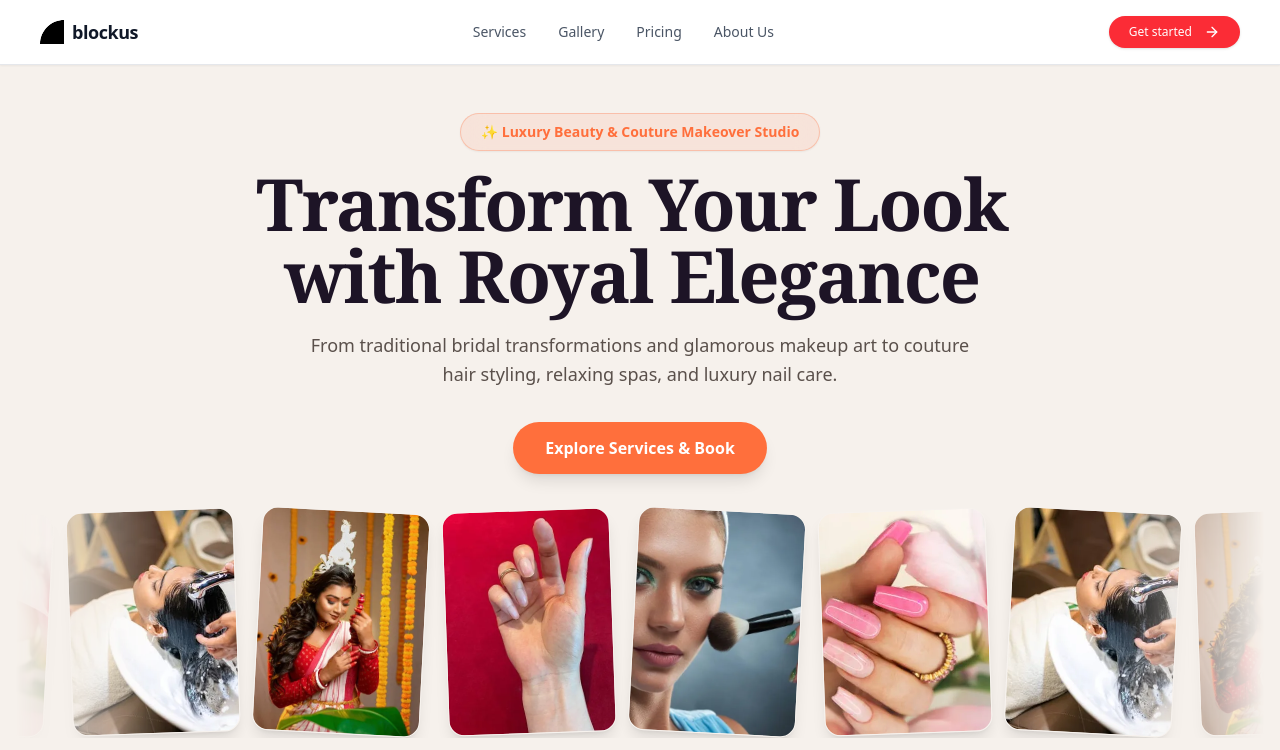
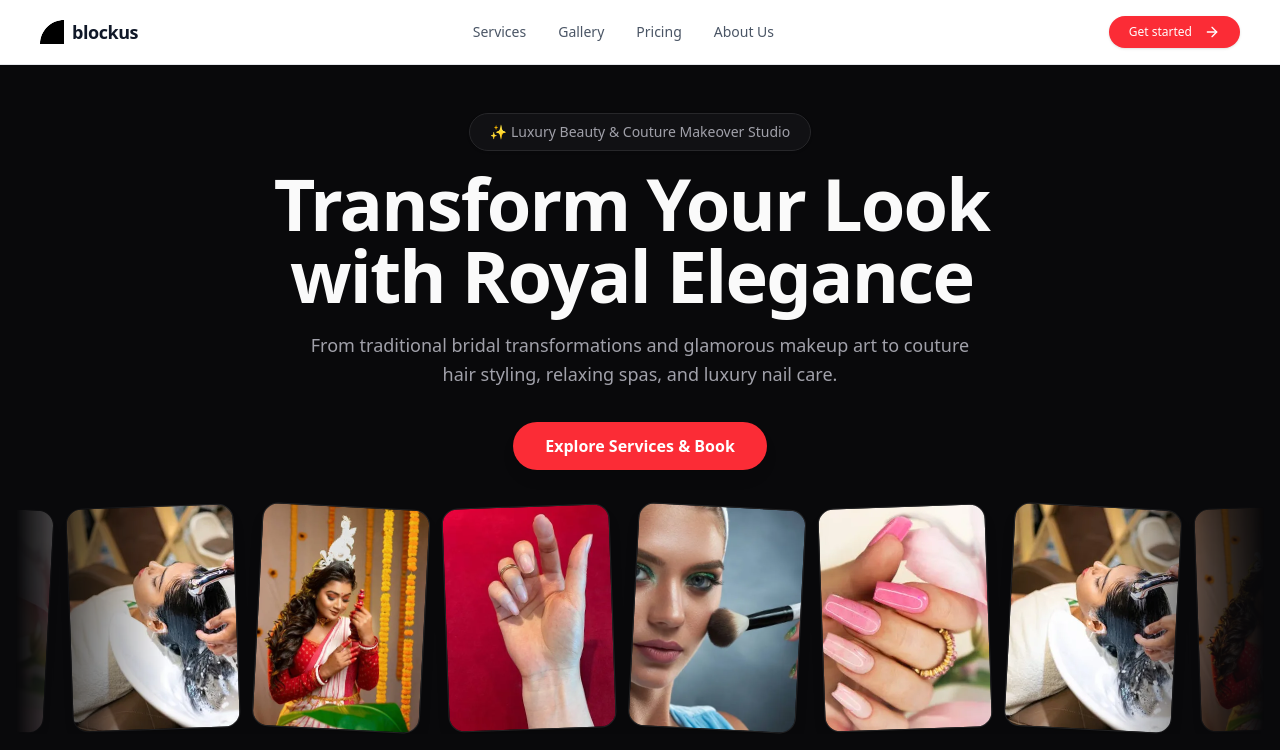
Before and after one commit to dasguptadiptanu07-ops/sathis-elegant-website1, a Next.js app: page / in a window 1280 px wide. Shown: the top 750 px of the page. Built offline with nearby package versions, Linux system fonts and the light colour scheme; a web font is replaced by a local one.

Commit message:
Restore dark hero theme as requested

```diff
--- a/src/components/AnimatedMarqueeHero.tsx
+++ b/src/components/AnimatedMarqueeHero.tsx
@@ -14,12 +14,12 @@ interface AnimatedMarqueeHeroProps {
   className?: string;
 }
 
-// Reusable Button component styled with brand orange
+// Reusable Button component styled like in the image
 const ActionButton = ({ children }: { children: React.ReactNode }) => (
   <motion.button
     whileHover={{ scale: 1.05 }}
     whileTap={{ scale: 0.95 }}
-    className="mt-8 px-8 py-3.5 rounded-full bg-[#FF6F3C] text-white font-semibold shadow-lg transition-colors hover:bg-[#E65320] focus:outline-none focus:ring-2 focus:ring-[#FF6F3C]/50 cursor-pointer"
+    className="mt-8 px-8 py-3 rounded-full bg-red-500 text-white font-semibold shadow-lg transition-colors hover:bg-red-600 focus:outline-none focus:ring-2 focus:ring-red-400 focus:ring-opacity-75 cursor-pointer"
   >
     {children}
   </motion.button>
@@ -51,7 +51,7 @@ export const AnimatedMarqueeHero: React.FC<AnimatedMarqueeHeroProps> = ({
   return (
     <section
       className={cn(
-        "relative w-full min-h-screen overflow-hidden bg-[#F6F1EC] text-[#2A221E] flex flex-col items-center justify-between py-12 px-4 text-center",
+        "relative w-full min-h-screen overflow-hidden bg-background text-foreground flex flex-col items-center justify-between py-12 px-4 text-center",
         className
       )}
     >
@@ -61,7 +61,7 @@ export const AnimatedMarqueeHero: React.FC<AnimatedMarqueeHeroProps> = ({
           initial="hidden"
           animate="show"
           variants={FADE_IN_ANIMATION_VARIANTS}
-          className="mb-4 inline-block rounded-full border border-[#FF6F3C]/30 bg-[#FF6F3C]/10 px-5 py-2 text-xs sm:text-sm font-semibold text-[#FF6F3C] backdrop-blur-md shadow-xs"
+          className="mb-4 inline-block rounded-full border border-border bg-card/60 px-5 py-2 text-sm font-medium text-muted-foreground backdrop-blur-md shadow-sm"
         >
           {tagline}
         </motion.div>
@@ -78,7 +78,7 @@ export const AnimatedMarqueeHero: React.FC<AnimatedMarqueeHeroProps> = ({
               },
             },
           }}
-          className="text-4xl sm:text-6xl md:text-7xl font-serif font-bold tracking-tight text-[#1D1426]"
+          className="text-4xl sm:text-6xl md:text-7xl font-bold tracking-tight text-foreground max-w-4xl"
         >
           {typeof title === 'string' ? (
             title.split(" ").map((word, i) => (
@@ -101,7 +101,7 @@ export const AnimatedMarqueeHero: React.FC<AnimatedMarqueeHeroProps> = ({
           animate="show"
           variants={FADE_IN_ANIMATION_VARIANTS}
           transition={{ delay: 0.4 }}
-          className="mt-5 max-w-2xl text-base sm:text-lg text-[#5A504B] leading-relaxed font-normal"
+          className="mt-5 max-w-2xl text-base sm:text-lg text-muted-foreground leading-relaxed"
         >
           {description}
         </motion.p>
```
